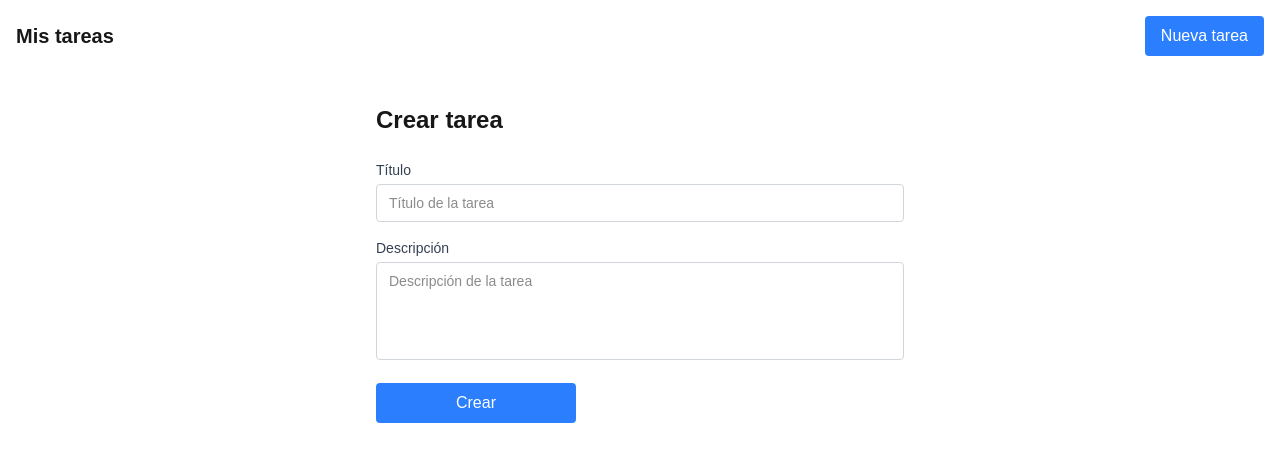
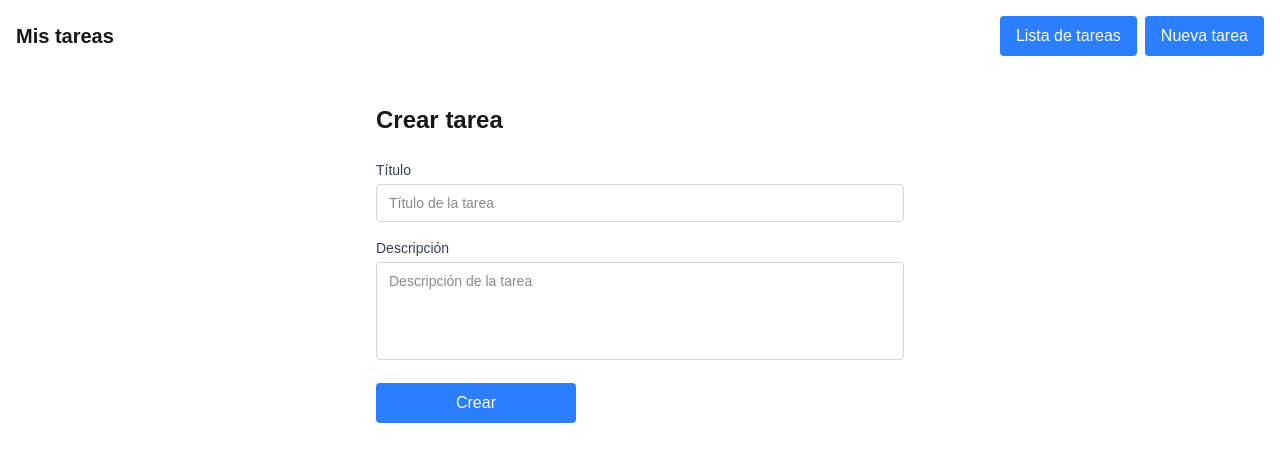
Before and after one commit to Bouzas1402/task-crud, a Next.js app: page /tasks/create in a window 1280 px wide. Shown: the top 462 px of the page. Built offline with nearby package versions, Linux system fonts and the light colour scheme.

Commit message:
Update navigation in the layout

```diff
--- a/app/tasks/layout.tsx
+++ b/app/tasks/layout.tsx
@@ -1,21 +1,35 @@
 'use client';
-
+import { Suspense } from 'react';
 import { LinkButton } from '@/components/ui/LinkButton';
 import { useSelectedLayoutSegment } from 'next/navigation';
 
 export default function PublicLayout({ children }: { children: React.ReactNode }) {
+  return (
+    <Suspense fallback={<div />}>
+      <LayoutContent>{children}</LayoutContent>
+    </Suspense>
+  );
+}
+
+function LayoutContent({ children }: { children: React.ReactNode }) {
   const segment = useSelectedLayoutSegment();
 
+  const isTasks = !segment;
   const isCreate = segment === 'create';
-
-  const href = isCreate ? '/tasks' : '/tasks/create';
-  const textButton = isCreate ? 'Lista de tareas' : 'Nueva tarea';
 
   return (
     <>
       <header className="fixed top-0 z-10 flex w-full items-center justify-between bg-transparent p-4">
         <div className="text-xl font-bold">Mis tareas</div>
-        <LinkButton href={href}>{textButton}</LinkButton>
+        <div className="flex gap-2">
+          <LinkButton hidden={isTasks} href="/tasks">
+            Lista de tareas
+          </LinkButton>
+
+          <LinkButton hidden={isCreate} href="/tasks/create">
+            Nueva tarea
+          </LinkButton>
+        </div>
       </header>
       <div className="pt-20">{children}</div>
     </>
```
